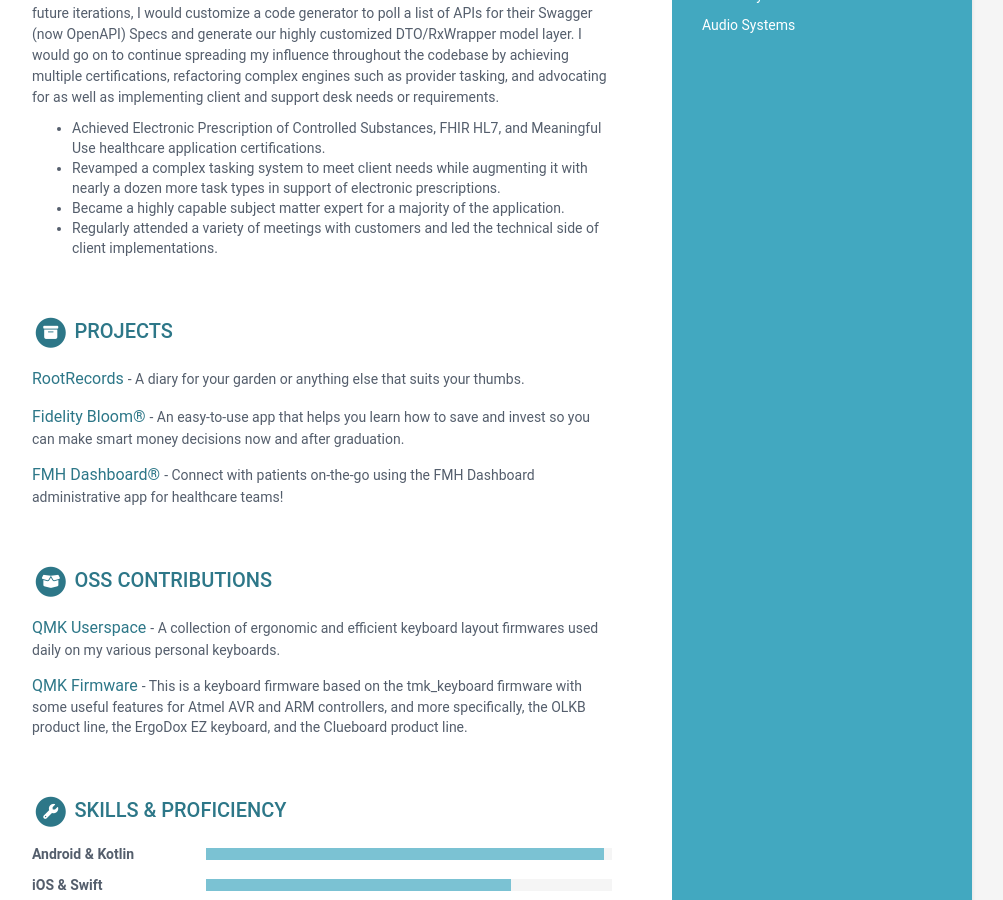
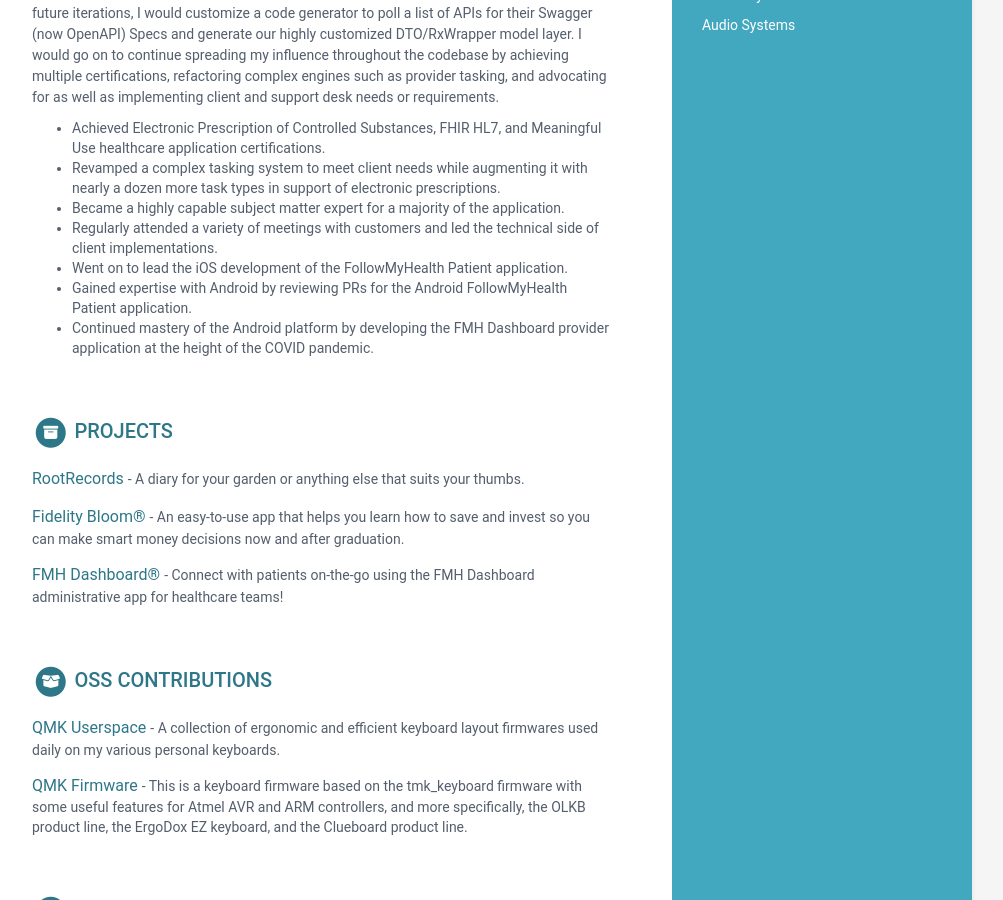
Before and after one commit to jjerrell/web-blog-dev, a Jekyll site: the page built from index.html, in a window 1280 px wide and 900 px high, scrolled down 845 px. Shown: the whole window, without its empty margins (168-1171 px from the left). Built offline with Jekyll 4.4.1, drawn with Linux system fonts in a browser that asks for light colours.

Commit message:
Further details experiences with Allscripts LLC

```diff
--- a/_data/data.yml
+++ b/_data/data.yml
@@ -131,6 +131,9 @@ experiences:
             - Revamped a complex tasking system to meet client needs while augmenting it with nearly a dozen more task types in support of electronic prescriptions.
             - Became a highly capable subject matter expert for a majority of the application.
             - Regularly attended a variety of meetings with customers and led the technical side of client implementations.
+            - Went on to lead the iOS development of the FollowMyHealth Patient application.
+            - Gained expertise with Android by reviewing PRs for the Android FollowMyHealth Patient application.
+            - Continued mastery of the Android platform by developing the FMH Dashboard provider application at the height of the COVID pandemic.
 
 # certifications: # TODO
 #       title: Certifications
```
